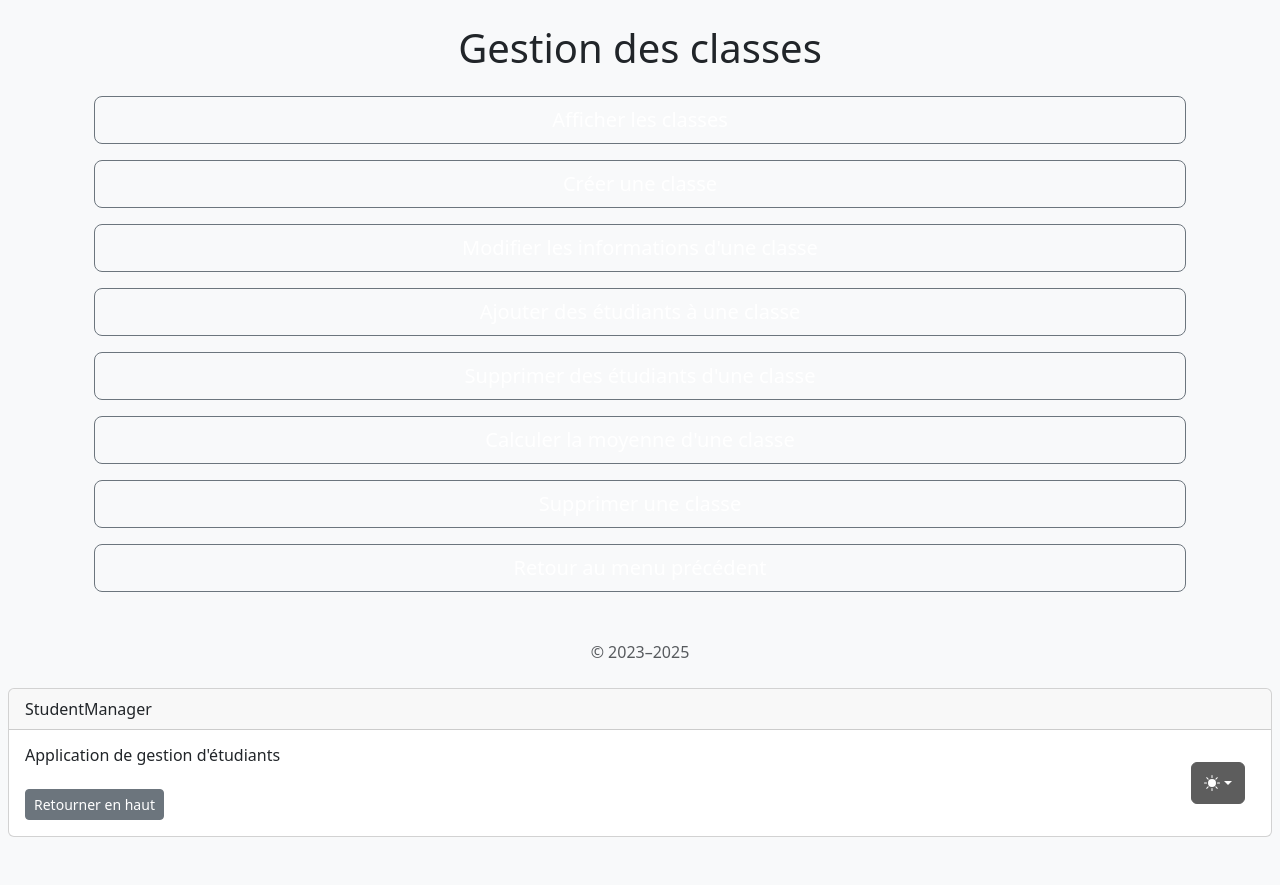
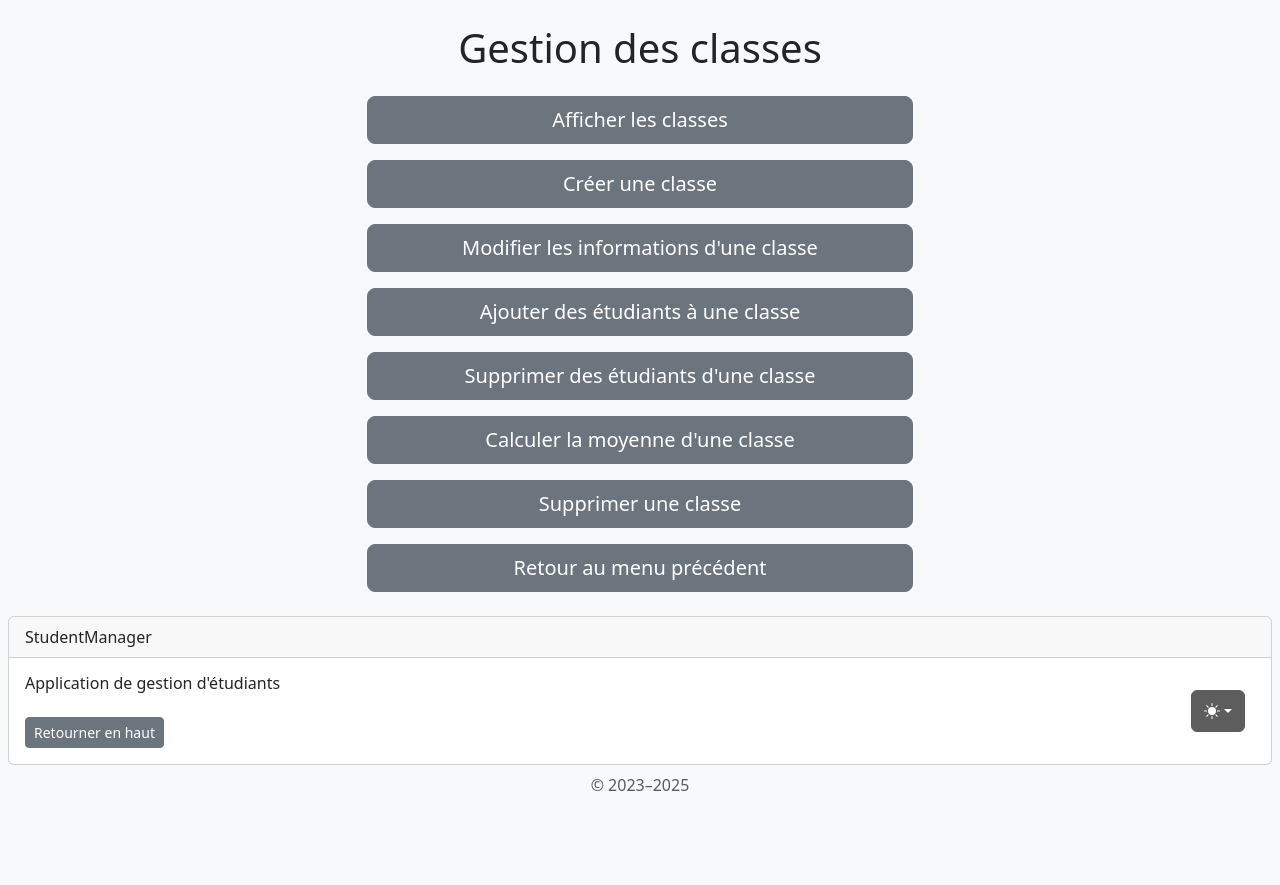
Before and after one commit to Bubhux/StudentManager-Web-App, a Django app: page /classroom/ in a window 1280 px wide. Shown: the part 104-989 px from the top of the page. After the commit the page ends 895 px from the top, so only its background shows below. Run offline with Django 5.2, Linux system fonts and the light colour scheme; some libraries are stand-ins or nearby versions.

Commit message:
Mise à jour V.2.6  Changes to be committed: 	modified:   classroom/templates/classroom/classroom.html 	modified:   home/templates/home/base.html 	modified:   home/templates/home/home.html

```diff
--- a/classroom/templates/classroom/classroom.html
+++ b/classroom/templates/classroom/classroom.html
@@ -15,16 +15,14 @@
     <main class="container text-center">
         <h1 class="mb-4 mt-4">Gestion des classes</h1>
 
-        <a href="{% url 'display_classrooms' %}" class="btn bg-transparent btn-secondary btn-lg mb-3 d-block w-60 mx-auto btn-custom-hover">Afficher les classes</a>
-        <a href="{% url 'add_classroom' %}" class="btn bg-transparent btn-secondary btn-lg mb-3 d-block w-60 mx-auto btn-custom-hover">Créer une classe</a>
-        <a href="{% url 'update_classroom_info' %}" class="btn bg-transparent btn-secondary btn-lg mb-3 d-block w-60 mx-auto btn-custom-hover">Modifier les informations d'une classe</a>
-        <a href="{% url 'add_students_to_classroom' %}" class="btn bg-transparent btn-secondary btn-lg mb-3 d-block w-60 mx-auto btn-custom-hover">Ajouter des étudiants à une classe</a>
-        <a href="{% url 'delete_students_from_classroom' %}" class="btn bg-transparent btn-secondary btn-lg mb-3 d-block w-60 mx-auto btn-custom-hover">Supprimer des étudiants d'une classe</a>
-        <a href="{% url 'calculate_classroom_average' %}" class="btn bg-transparent btn-secondary btn-lg mb-3 d-block w-60 mx-auto btn-custom-hover">Calculer la moyenne d'une classe</a>
-        <a href="{% url 'delete_classroom' %}" class="btn bg-transparent btn-secondary btn-lg mb-3 d-block w-60 mx-auto btn-custom-hover">Supprimer une classe</a>
-        <a href="{% url 'home' %}" class="btn bg-transparent btn-secondary btn-lg mb-3 d-block w-60 mx-auto btn-custom-hover">Retour au menu précédent</a>
-
-        <p class="mt-5 mb-3 text-body-secondary">&copy; 2023–2025</p>
+        <a href="{% url 'display_classrooms' %}" class="btn btn-secondary btn-lg mb-3 d-block w-50 mx-auto btn-custom-hover">Afficher les classes</a>
+        <a href="{% url 'add_classroom' %}" class="btn btn-secondary btn-lg mb-3 d-block w-50 mx-auto btn-custom-hover">Créer une classe</a>
+        <a href="{% url 'update_classroom_info' %}" class="btn btn-secondary btn-lg mb-3 d-block w-50 mx-auto btn-custom-hover">Modifier les informations d'une classe</a>
+        <a href="{% url 'add_students_to_classroom' %}" class="btn btn-secondary btn-lg mb-3 d-block w-50 mx-auto btn-custom-hover">Ajouter des étudiants à une classe</a>
+        <a href="{% url 'delete_students_from_classroom' %}" class="btn btn-secondary btn-lg mb-3 d-block w-50 mx-auto btn-custom-hover">Supprimer des étudiants d'une classe</a>
+        <a href="{% url 'calculate_classroom_average' %}" class="btn btn-secondary btn-lg mb-3 d-block w-50 mx-auto btn-custom-hover">Calculer la moyenne d'une classe</a>
+        <a href="{% url 'delete_classroom' %}" class="btn btn-secondary btn-lg mb-3 d-block w-50 mx-auto btn-custom-hover">Supprimer une classe</a>
+        <a href="{% url 'home' %}" class="btn btn-secondary btn-lg mb-3 d-block w-50 mx-auto btn-custom-hover">Retour au menu précédent</a>
     </main>
 
     <script src="/static/js/bootstrap.bundle.min.js"></script>
--- a/home/templates/home/base.html
+++ b/home/templates/home/base.html
@@ -105,6 +105,16 @@
             margin-bottom: 5rem !important;
         }
 
+        .centered {
+            display: flex;
+            justify-content: center;
+            align-items: center;
+        }
+
+        .negative-mb {
+            margin-bottom: -3rem;
+        }
+
         body {
             display: flex;
             flex-direction: column;
@@ -157,7 +167,7 @@
         {% endblock %}
     </main>
 
-    <footer class="footer mt-auto pt-2 mb-2 w-100 text-light py-3">
+    <footer class="footer mt-auto pt-2 negative-mb w-100 text-light py-3">
         <div class="card card-sm mx-2">
             <div class="card-header">StudentManager</div>
             <div class="card-body">
@@ -216,6 +226,9 @@
                 </div>
             </div>
         </div>
+        <div class="centered">
+            <p class="mt-2 mb-3 text-body-secondary">&copy; 2023–2025</p>
+        </div>
     </footer>
 </body>
 </html>
```
Also changed, not shown: home/templates/home/home.html (+3 -5 lines).
